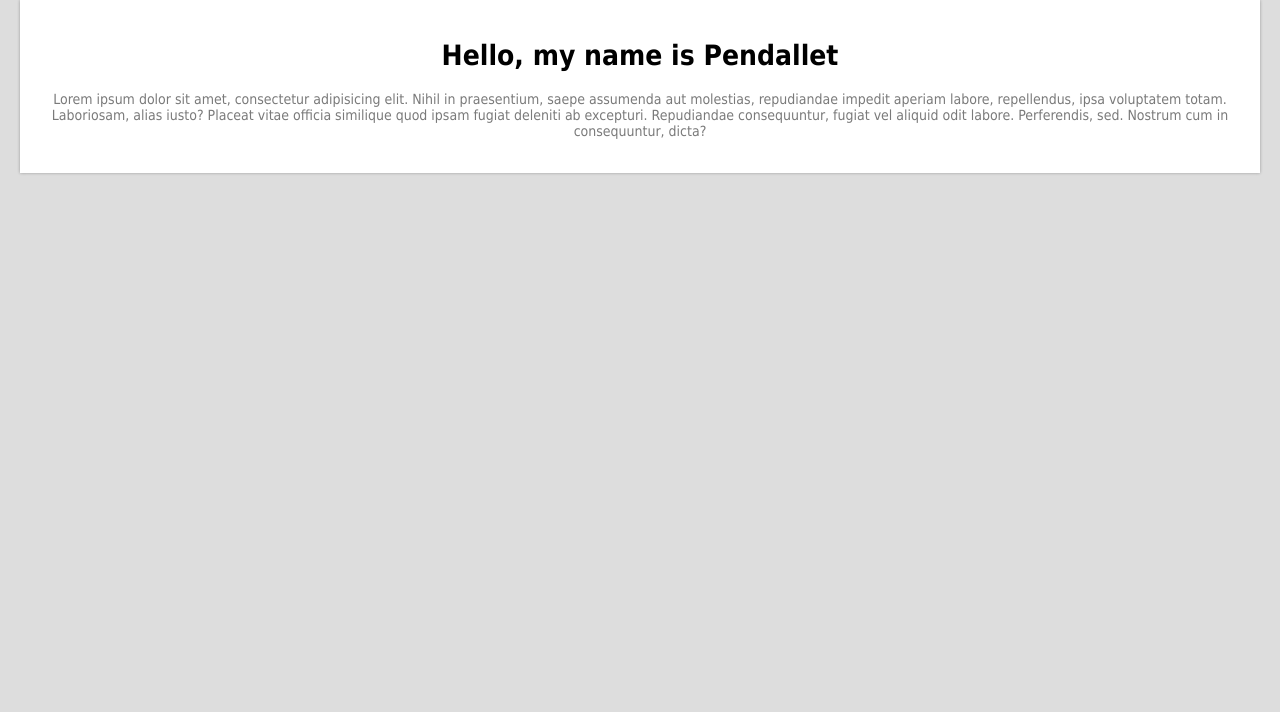
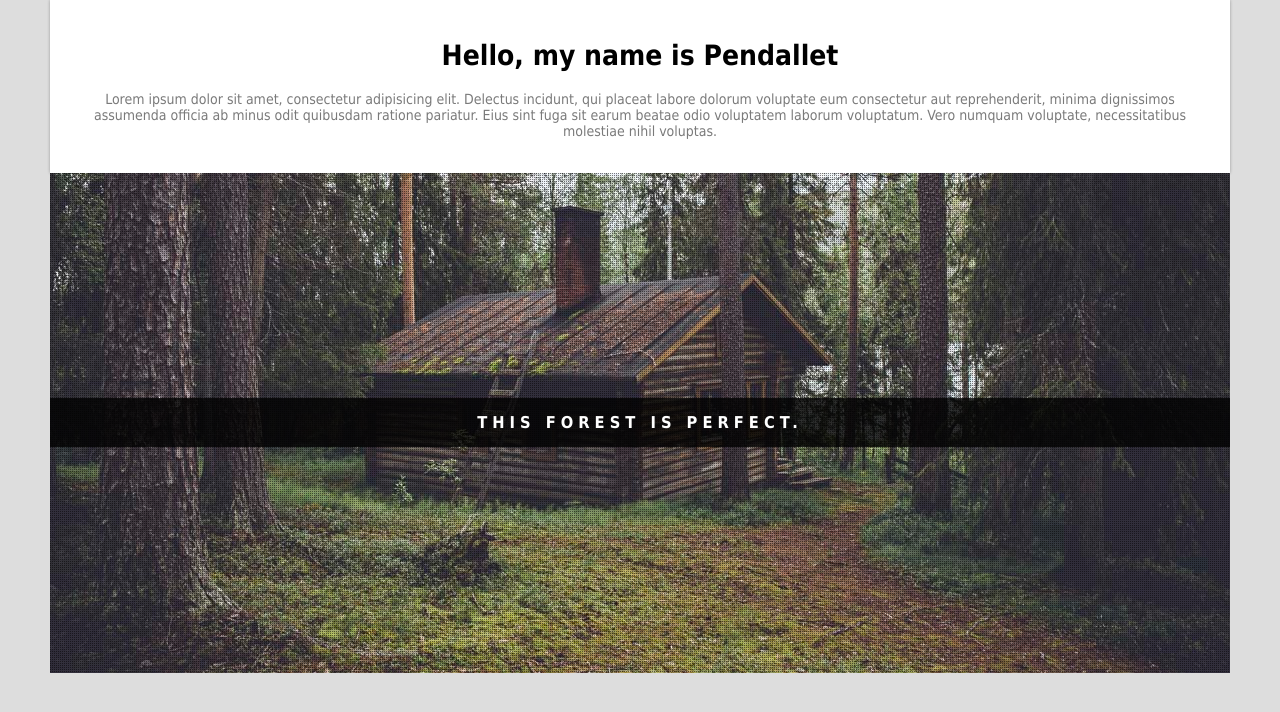
Before and after one commit to pendallet/pendallet.github.com, a plain HTML site: page index.html in a window 1280 px wide. Drawn offline with Linux system fonts and the light colour scheme.

Commit message:
add background image slide

```diff
--- a/css/style.css
+++ b/css/style.css
@@ -12,7 +12,7 @@ center{
 	margin: 0 auto;
 	background: #fff;
 	padding: 20px;
-	max-width: 1200px;
+	max-width: 1140px;
 	box-shadow: 0 0 3px rgba(0,0,0,.3);
 	-moz-box-shadow: 0 0 3px rgba(0,0,0,.3);
 	-webkit-box-shadow: 0 0 3px rgba(0,0,0,.3);
@@ -23,3 +23,43 @@ center{
 center > p{
 	color:  #7a7a7a;
 }
+
+.IndexSlide{
+	background: url(../img/background.jpg) center no-repeat;
+	background-color: #424242;
+	margin: 0 auto;
+	padding: 20px;
+	max-width: 1140px;
+	min-height: 460px;
+	position: relative;
+	color: #fff;
+}
+.IndexSlide .dott{
+	position: absolute;
+	width: 100%;
+	height: 100%;
+	bottom: 0;
+	left: 0;
+	background: url(../img/dott.png);
+}
+
+.table{
+	display: table;
+	width: 100%;
+	height: 100%;
+	box-sizing: border-box;
+	text-align: center;
+}
+.row{
+	display: table-row;
+}
+.cell{
+	display: table-cell;
+	vertical-align: middle;
+}
+.cell h3{
+	background: rgba(0,0,0,.8);
+	padding: 15px 10px;
+	text-transform: uppercase;
+	letter-spacing: 5px;
+}
--- a/index.html
+++ b/index.html
@@ -8,7 +8,18 @@
 <body>
 	<center>
 		<h1>Hello, my name is Pendallet</h1>
-		<p>Lorem ipsum dolor sit amet, consectetur adipisicing elit. Nihil in praesentium, saepe assumenda aut molestias, repudiandae impedit aperiam labore, repellendus, ipsa voluptatem totam. Laboriosam, alias iusto? Placeat vitae officia similique quod ipsam fugiat deleniti ab excepturi. Repudiandae consequuntur, fugiat vel aliquid odit labore. Perferendis, sed. Nostrum cum in consequuntur, dicta?</p>
+		<p>Lorem ipsum dolor sit amet, consectetur adipisicing elit. Delectus incidunt, qui placeat labore dolorum voluptate eum consectetur aut reprehenderit, minima dignissimos assumenda officia ab minus odit quibusdam ratione pariatur. Eius sint fuga sit earum beatae odio voluptatem laborum voluptatum. Vero numquam voluptate, necessitatibus molestiae nihil voluptas.</p>
 	</center>
+	<div class="IndexSlide">
+		<div class="dott">
+			<div class="table">
+				<div class="row">
+					<div class="cell">
+						<h3>This forest is perfect.</h3>
+					</div>
+				</div>
+			</div>
+		</div>
+	</div>
 </body>
 </html>
```
Also changed, not shown: img/background.jpg (added), img/dott.png (added).
